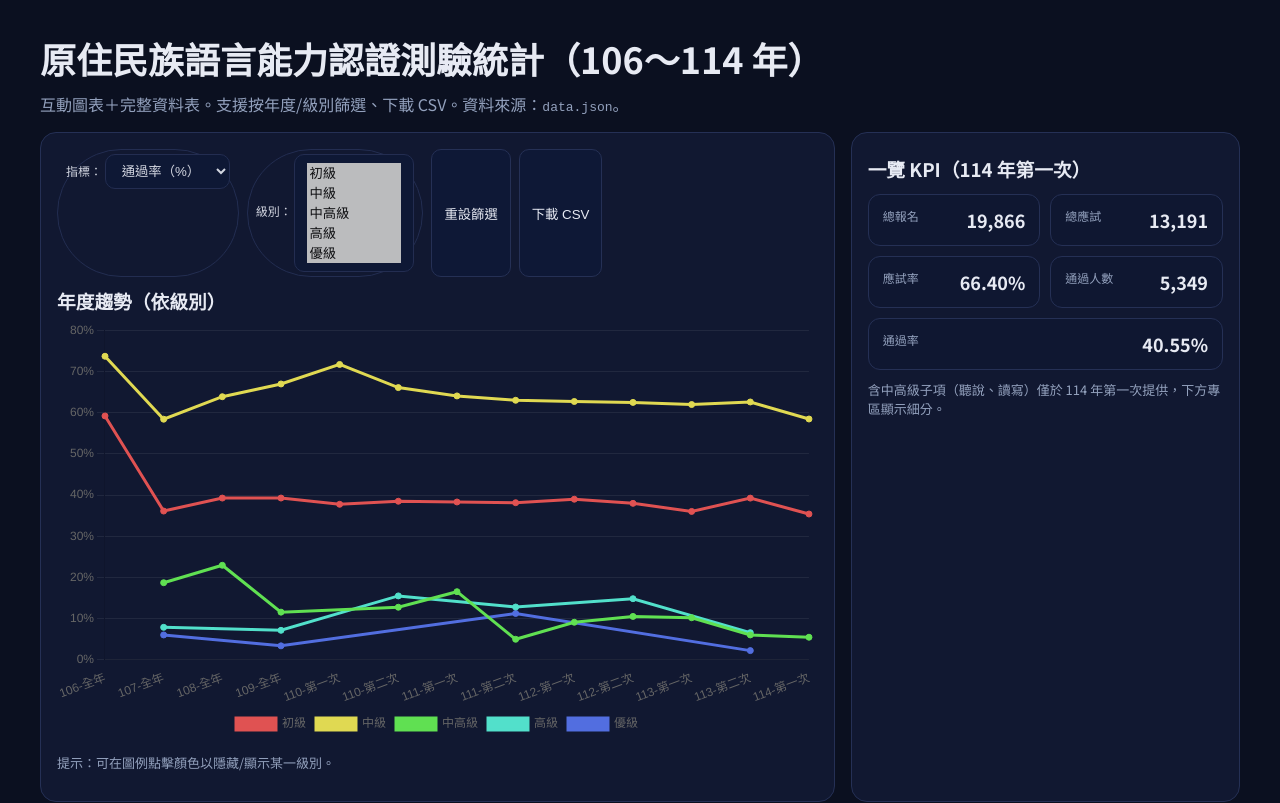
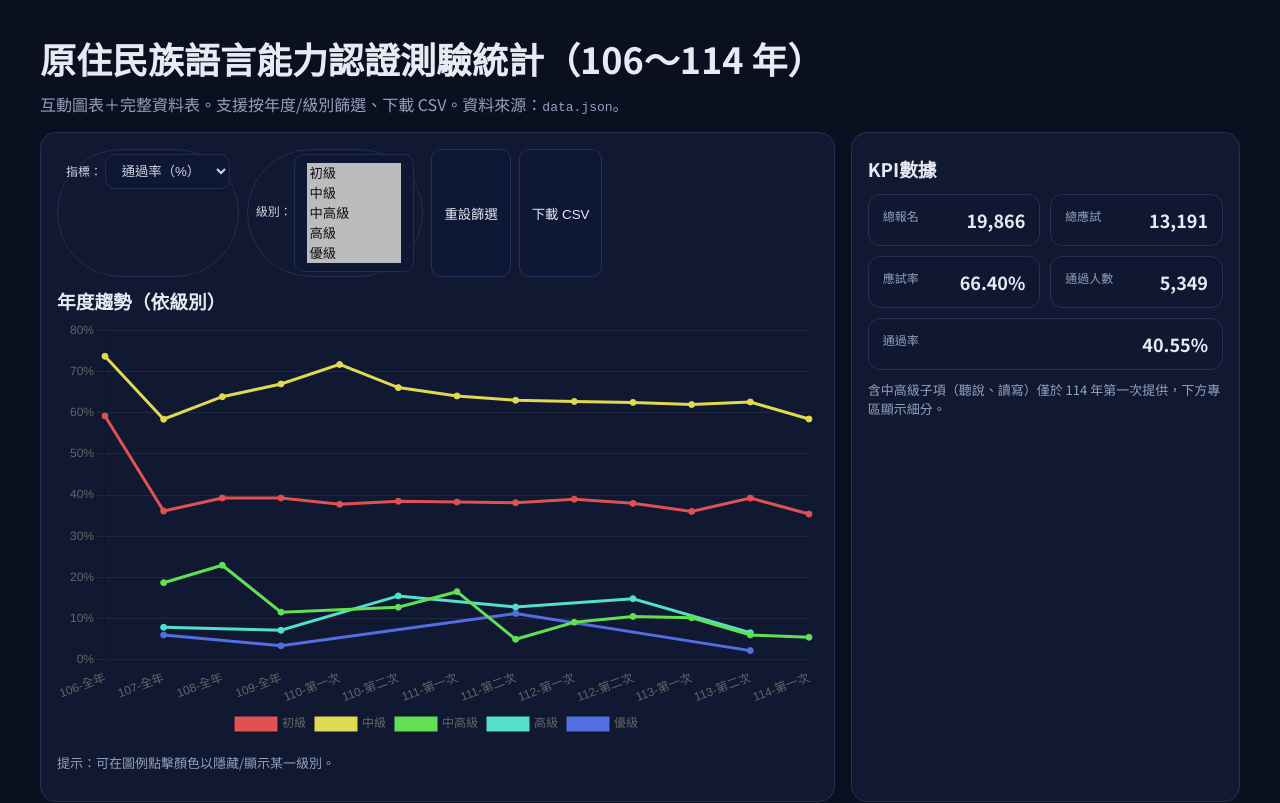
Before and after one commit to ss1111119/indigenous-language-exam-stats, a plain HTML site: page index.html in a window 1280 px wide. Shown: the top 803 px of the page. Drawn offline with nearby package versions, Linux system fonts and the light colour scheme.

Commit message:
KPI數據刪除114年錯誤文字

```diff
--- a/index.html
+++ b/index.html
@@ -72,7 +72,7 @@
       </div>
 
       <div class="card span4">
-        <h3 style="margin:6px 0 12px">一覽 KPI（114 年第一次）</h3>
+        <h3 style="margin:6px 0 12px">KPI數據</h3>
         <div class="grid" style="grid-template-columns:repeat(2,1fr);gap:10px">
           <div class="kpi"><div class="label">總報名</div><div class="value" id="kpiApplied">—</div></div>
           <div class="kpi"><div class="label">總應試</div><div class="value" id="kpiAttended">—</div></div>
```
